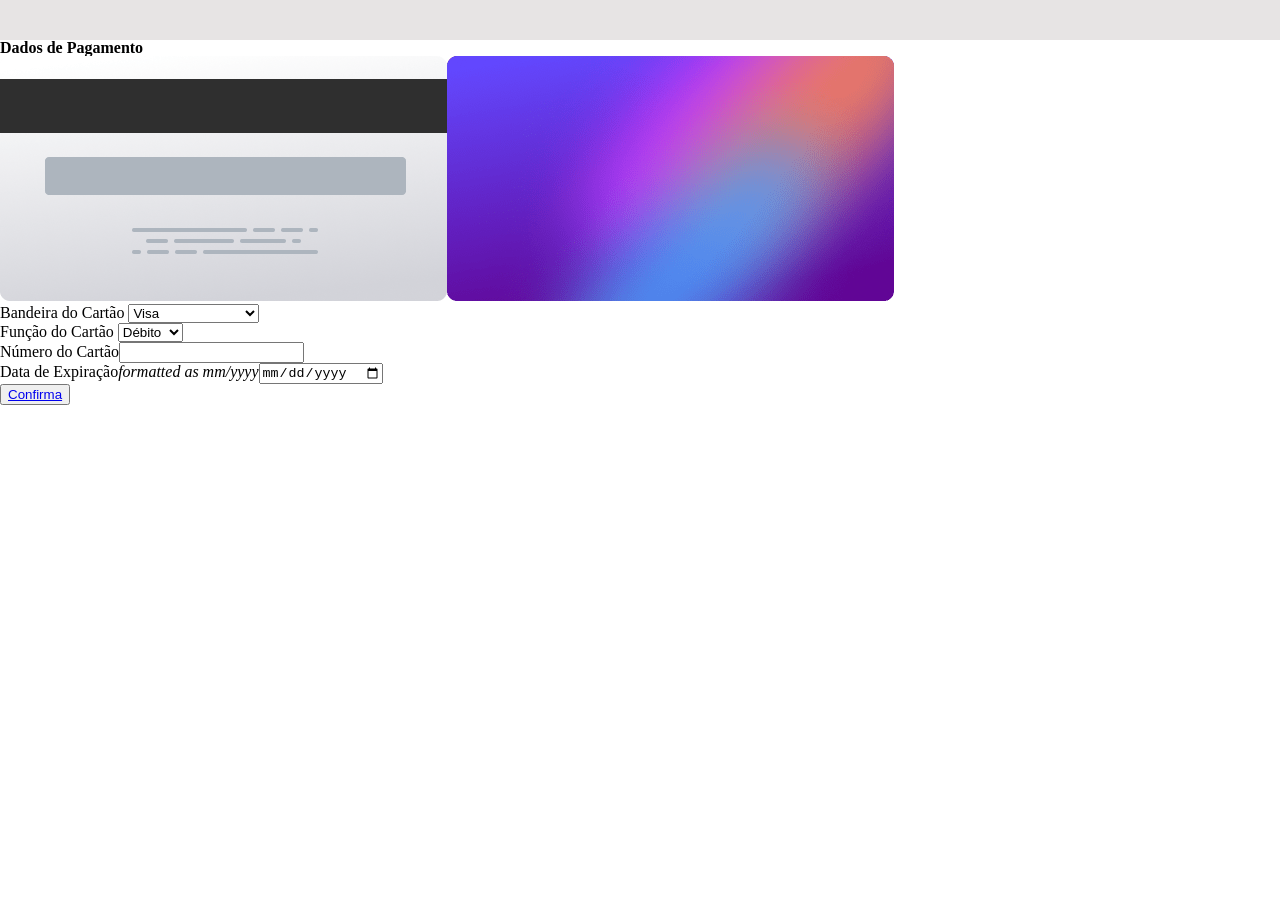
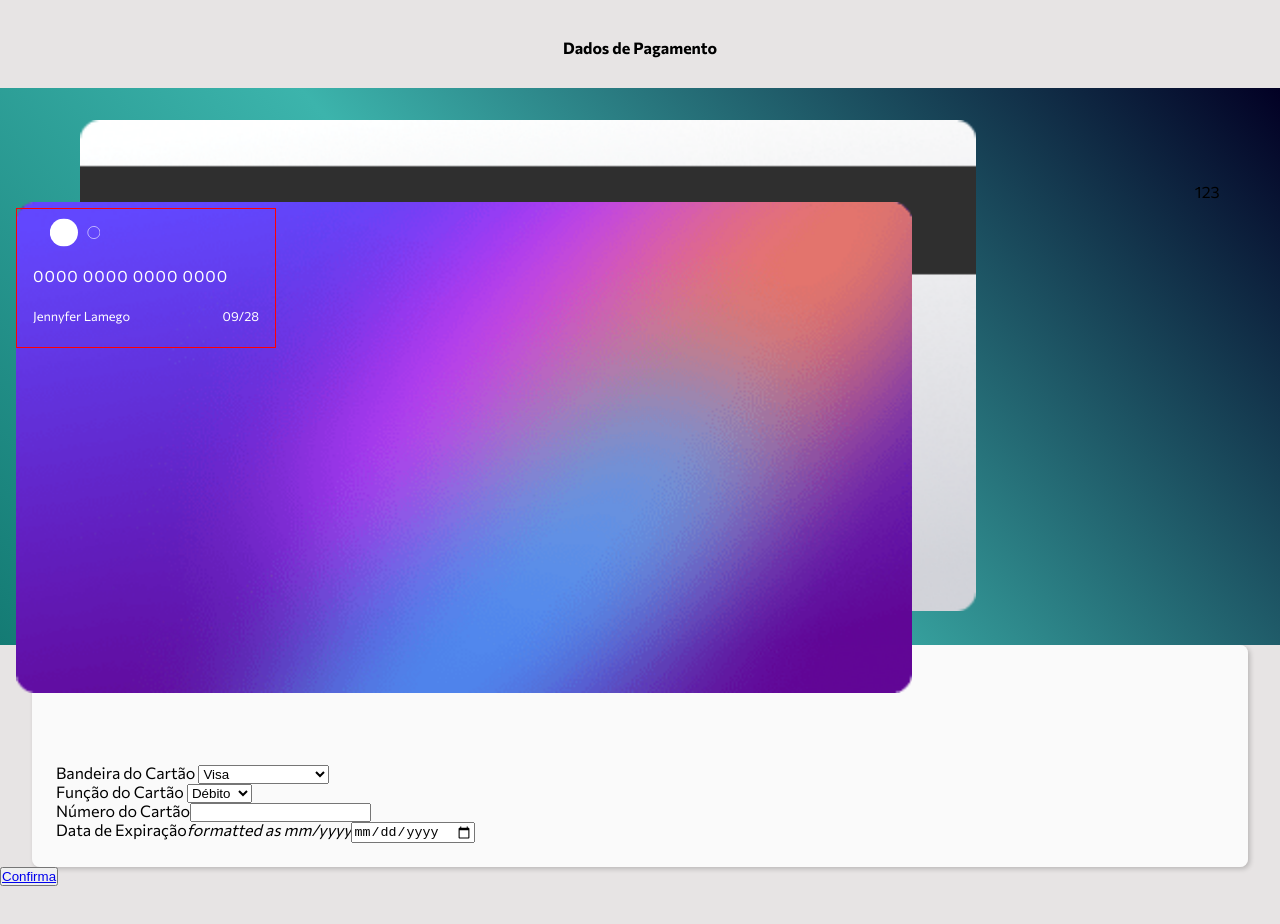
Before and after one commit to JennyLamego2022/Form_Cadastro, an Angular app: page / in a window 1280 px wide. Shown: the part 1560-2484 px from the top of the page. Before the commit the page ends 1965 px from the top, so only its background shows below. Built offline with nearby package versions, Linux system fonts and the light colour scheme.

Commit message:
feat: criação de layout do cartao

```diff
--- a/src/app/componentes/card/card.component.css
+++ b/src/app/componentes/card/card.component.css
@@ -0,0 +1,128 @@
+*{
+  margin: 0;
+  padding: 0;
+  box-sizing: border-box;
+}
+
+.container{
+  --body-bg-color: hsl(0, 6%, 90%);
+  --body-bgForm-color: rgb(250, 250, 250);
+  --input-api-color: hsl(0, 0%, 89%);
+  --body-moderate-color: hsl(176, 50%, 47%);
+  --body-dark-color: hsl(176, 72%, 28%);
+  --bg-gradient-color: linear-gradient(45deg, hsl(176, 50%, 47%), hsl(176, 72%, 28%) );
+
+  --text-primary-color: hsl(0, 0%, 0%);
+  --text-second-color: hsl(0, 0%, 48%);
+  --text-special-color: white;
+}
+
+.container{
+  font-family: 'Commissioner', sans-serif;
+  width: 100%;
+  height:200vh;
+  justify-content: center;
+  align-items: center;
+  background-color: var(--body-bg-color) ;
+
+}
+.title{
+  margin-bottom: 2rem;
+  text-align: center;
+  color: var(--text-primary-color);
+  font-weight: 600;
+}
+
+.imgCard{
+  background: rgb(2,0,36);
+  background: linear-gradient(228deg, rgba(2,0,36,1) 0%, rgba(60,180,172,1) 55%, rgba(20,123,116,1) 100%);
+  position:relative;
+}
+
+.back-card{
+
+  width: 70%;
+  margin-top: 2rem;
+  margin-left: 5rem;
+  margin-bottom: 2rem;
+  right: 0;
+}
+
+.front-card{
+  position: absolute;
+  width: 70%;
+  left: 0;
+  top: 7.1rem;
+  margin-left: 1rem;
+}
+
+#cvc{
+  width: 50px;
+  position: absolute;
+  top: 6rem;
+  right: 0;
+  margin-right: 2.2rem;
+}
+
+.info-card{
+  position: absolute;
+  width: 260px;
+  height: 140px;
+  z-index: 1;
+  top: 7.5rem;
+  margin-left: 1rem;
+
+  font-size: 0.8rem;
+  display: flex;
+  flex-wrap: wrap;
+  flex-direction: column;
+  justify-content: space-between;
+  color:var(--text-special-color);
+  padding-left: 1rem;
+  padding-right: 1rem;
+  padding-bottom: 0.5rem;
+  border: 1px solid red;
+}
+
+.input-box{
+  padding-bottom: 1rem;
+  align-items: center;
+}
+
+.img-1{
+ text-align: start;
+}
+
+#img-1{
+
+  transform: scale(0.6);
+  align-items: flex-start;
+  text-align: start;
+}
+
+.number{
+  text-align: start;
+  letter-spacing: 1px;
+  font-size: 1rem;
+}
+
+.name-val{
+  width: 100%;
+  display: flex;
+  flex-direction: row;
+  justify-content: space-between;
+}
+
+.inputCard-box{
+  padding-top: 6rem;
+}
+
+.dadosPag{
+ margin-left: 2rem;
+  margin-right: 2rem;
+  padding: 1.5rem;
+
+  background-color: var(--body-bgForm-color);
+  border-radius: 8px;
+  box-shadow: 2px 2px 5px #0003;
+}
--- a/src/app/componentes/card/card.component.html
+++ b/src/app/componentes/card/card.component.html
@@ -2,12 +2,26 @@
   <section class="pagamento">
     <form action="#">
       <h1 class="title">Dados de Pagamento</h1>
+
+      <fieldset class="dadosCard">
+        <div class="imgCard">
+          <img class="back-card" src="../../../assets/img/bg-card-back.png" alt="Verso Cartão">
+          <div id="cvc">123</div>
+          <img class="front-card" src="../../../assets/img/bg-card-front.png" alt="Frente Cartão">
+
+          <div class="info-card">
+            <div class="img-1"><img id="img-1" src="../../../assets/img/card-logo.svg"></div>
+            <div class="number input-box">0000 0000 0000 0000</div>
+            <div class="name-val">
+              <div class="name input-box">Jennyfer Lamego</div>
+              <div class="val input-box">09/28</div>
+            </div>
+          </div>
+        </div>
+      </fieldset>
+
       <fieldset class="dadosPag">
-        <div class="imgCard">
-          <img src="../../../assets/img/bg-card-back.png" alt="Verso Cartão">
-          <img src="../../../assets/img/bg-card-front.png" alt="Frente Cartão">
-        </div>
-        <p>
+        <p class="inputCard-box">
           <label for="card">Bandeira do Cartão   </label>
           <select name="usercard" id="card">
             <option value="visa">Visa</option>
```
Also changed, not shown: src/app/componentes/form/form.component.css (+3 -5 lines), src/assets/img/card-logo.svg (added), src/assets/img/icon-complete.svg (added).
